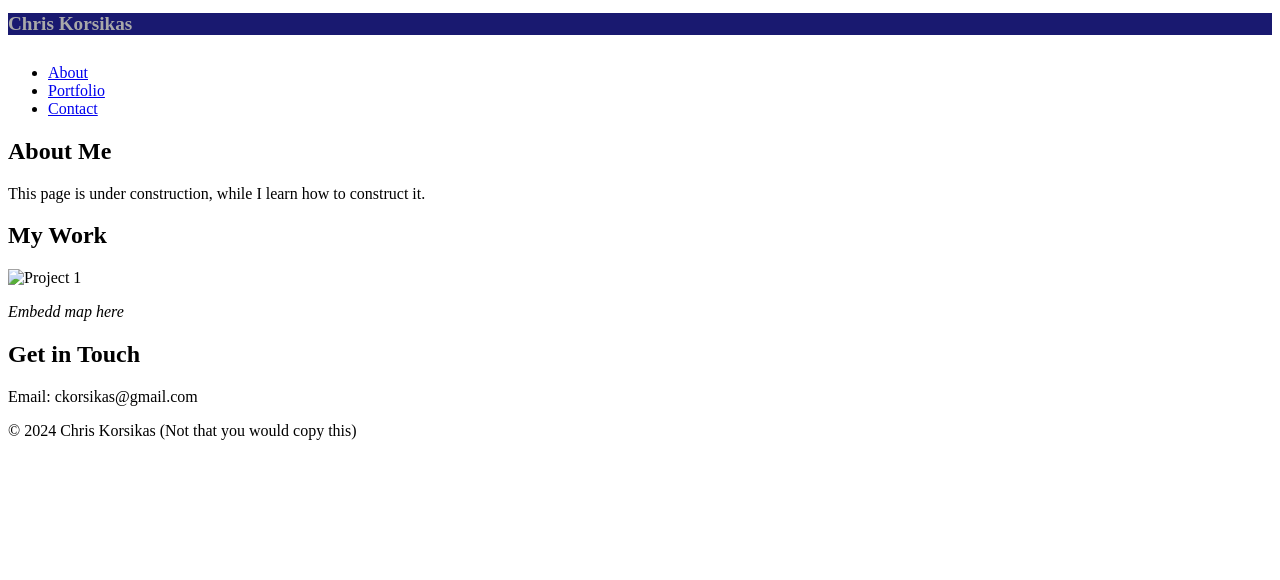
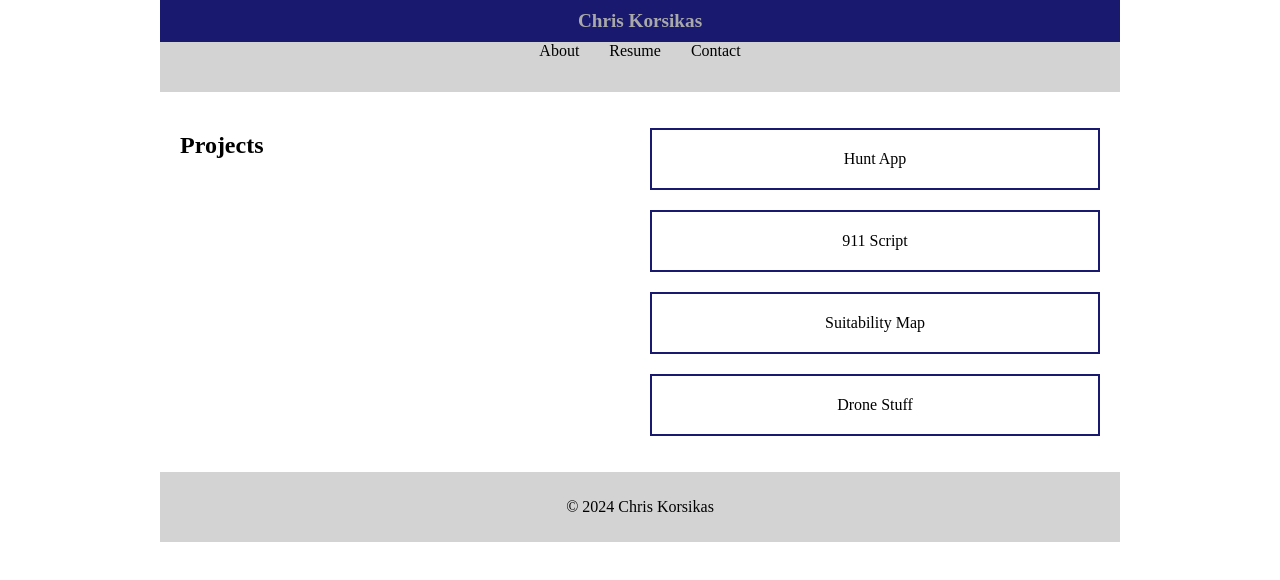
Before and after one commit to WAAZKOR/WAAZKOR.github.io, a plain HTML site: page index.html in a window 1280 px wide. Drawn offline with Linux system fonts and the light colour scheme.

Commit message:
major overhaul of style, established grids

```diff
--- a/index.html
+++ b/index.html
@@ -4,45 +4,32 @@
     <meta charset="UTF-8">
     <meta name="viewport" content="width=device-width, initial-scale=1.0">
     <title>Chris Korsikas - Portfolio</title>
-    <link rel="stylesheet" href="style.css">  </head>
+    <link rel="stylesheet" href="style.css">
+</head>
 <body>
-
-    <header>
-        <h1>Chris Korsikas</h1>
-        <navbar>
+    <div class="container">
+        <header>
+            <h1>Chris Korsikas</h1>
+        </header>
+        <nav>
             <ul>
                 <li><a href="#about">About</a></li>
-                <li><a href="#portfolio">Portfolio</a></li>
+                <li><a href="#resume">Resume</a></li>
                 <li><a href="#contact">Contact</a></li>
             </ul>
-        </navbar>
-    </header>
-
-    <section id="about">
-        <h2>About Me</h2>
-        <p>This page is under construction, while I learn how to construct it.</p>
-
-    </section>
-
-    <section id="portfolio">
-        <h2>My Work</h2>
-        <div class="Hunt Project">
-            <img src="project1.jpg" alt="Project 1">
-
-            <p><em>Embedd map here</em></p>
-        </div>
-        </section>
-
-    <section id="contact">
-
-        <h2>Get in Touch</h2>
-        <p>Email: ckorsikas@gmail.com</p>
-
-    </section>
-
-    <footer>
-        <p>&copy; 2024 Chris Korsikas (Not that you would copy this)</p>
-    </footer>
-
+        </nav>
+        <main>
+            <h2>Projects</h2>
+            <ul>
+                <li>Hunt App</li>
+                <li>911 Script</li>
+                <li>Suitability Map</li>
+                <li>Drone Stuff</li>
+            </ul>
+        </main>
+        <footer>
+            <p>&copy; 2024 Chris Korsikas</p>
+        </footer>
+    </div>
 </body>
 </html>
--- a/style.css
+++ b/style.css
@@ -1,16 +1,84 @@
-
+body {
+    display: grid;
+    margin: 0 auto;
+    max-width: 960px;
+    grid-template-areas:
+        "header"
+        "navbar"
+        "main"
+        "footer";
+    grid-template-rows:
+        auto
+        auto
+        1fr
+        auto;
+    height: 100vh; /* Ensure body takes full viewport height */
+}
 
 header h1 {
-    font-family:'Times New Roman', Times, serif;
+    font-family: 'Times New Roman', Times, serif;
     font-size: larger;
     color: darkgray;
-    display: block;
     background-color: midnightblue;
+    grid-area: header;
+    margin: 0; /* Remove default margin */
+    padding: 10px; /* Add padding for spacing */
+    text-align: center; /* Center the text */
+}
 
+nav {
+    position: sticky;
+    top: 0;
+    display: block; /* Changed from inline-block */
+    height: 50px;
+    grid-area: navbar;
+    background-color: lightgray; /* Add a background color */
 }
-navbar {
-    position: relative;
-    display: inline-block;
-    height: 50px;
-    width: fit-content;
+
+nav ul {
+    display: flex; /* Changed to flex for horizontal layout */
+    justify-content: center; /* Center nav items */
+    margin: 0;
+    padding: 0;
+    list-style: none;
 }
+
+nav li {
+    margin: 0 15px; /* Space between nav items */
+}
+
+nav a {
+    text-decoration: none; /* Remove underlines from links */
+    color: black; /* Change color for readability */
+}
+
+main {
+    grid-area: main;
+    display: grid;
+    grid-template-columns: repeat(auto-fit, minmax(250px, 1fr)); /* Responsive columns */
+    gap: 20px;
+    padding: 20px;
+}
+
+main ul {
+    display: grid;
+    grid-template-columns: repeat(auto-fit, minmax(250px, 1fr)); /* Responsive columns */
+    gap: 20px; /* Space between project boxes */
+    list-style: none;
+    padding: 0;
+}
+
+main li {
+    border: solid midnightblue 2px; /* Add border width */
+    padding: 20px; /* Add padding inside list items */
+    display: flex; /* Use flex for content layout */
+    align-items: center; /* Center items vertically */
+    justify-content: center; /* Center items horizontally */
+}
+
+footer {
+    grid-area: footer;
+    text-align: center; /* Center footer text */
+    padding: 10px; /* Add padding for spacing */
+    background-color: lightgray; /* Add background color */
+}
```
